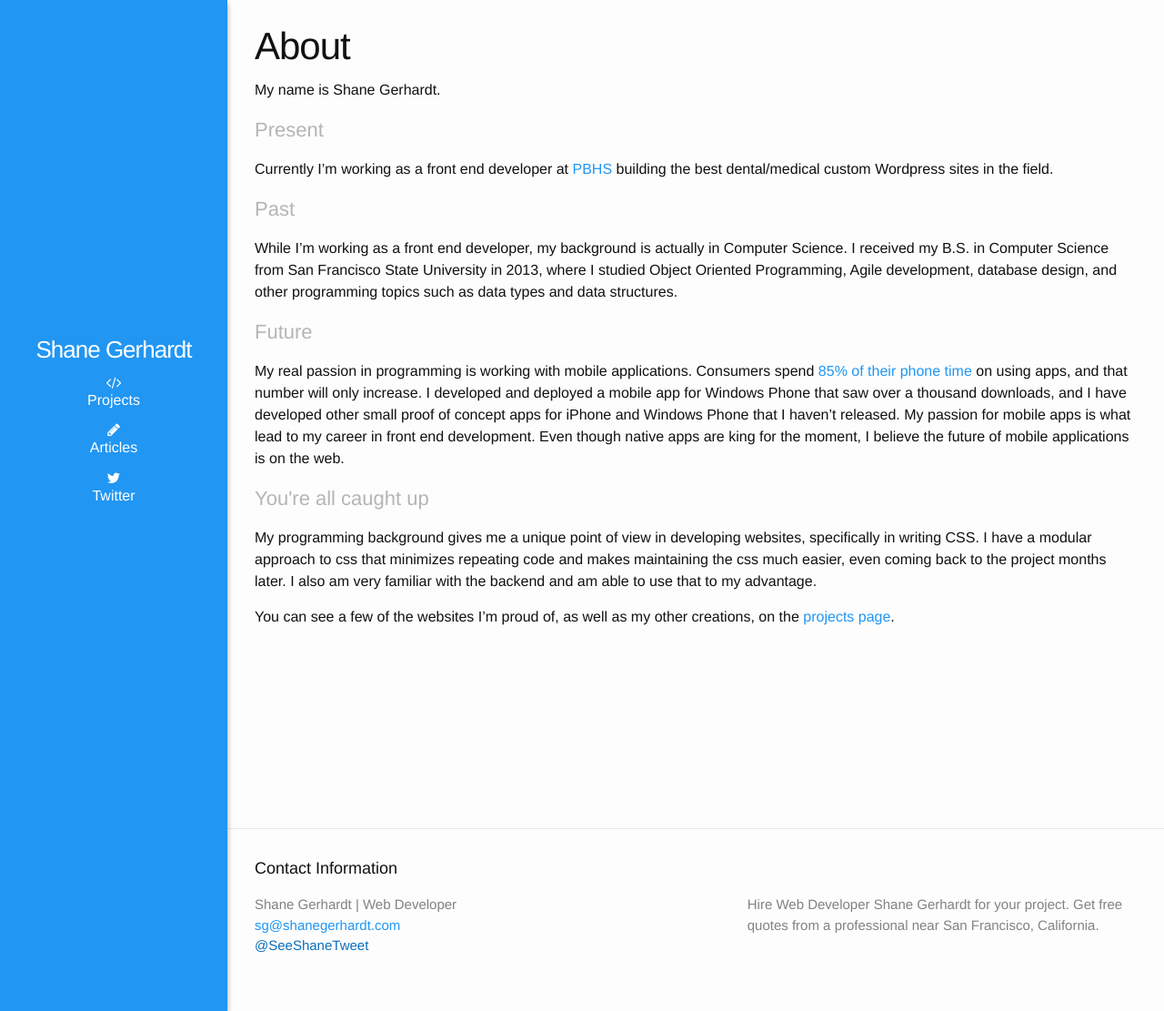
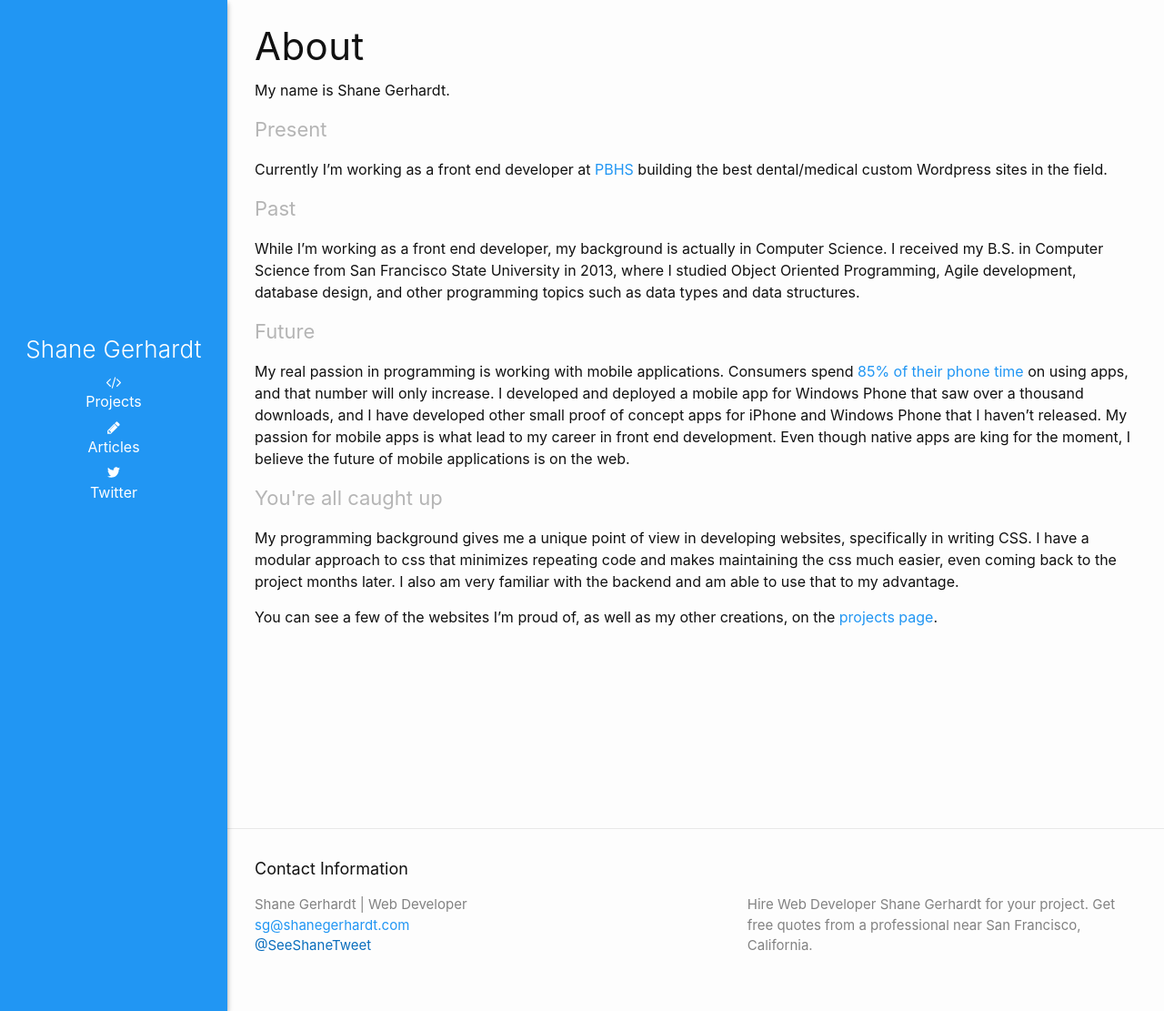
Before and after one commit to shanegerhardt/shanegerhardt.github.io, a Jekyll site: the page built from index.html, in a window 1280 px wide and 1111 px high. Shown: the whole window at 91% size. Built offline with Jekyll 4.4.1, drawn with Linux system fonts in a browser that asks for light colours; nearby versions of some CDN libraries.

Commit message:
changed to a system font stack and removed font awesome dependency

```diff
--- a/_includes/head.html
+++ b/_includes/head.html
@@ -13,14 +13,10 @@
   <style>
     {{ styles | scssify }}
   </style>
-  <link rel="preload" href="https://maxcdn.bootstrapcdn.com/font-awesome/4.5.0/css/font-awesome.min.css" as="style" onload="this.rel='stylesheet'">
   <link rel="preload" href="{{ "/css/main.css" | prepend: site.url }}" as="style" onload="this.rel='stylesheet'">
   <script>
     {% include assets.js %}
   </script>
-  <noscript>
-    <link rel="stylesheet" href="https://maxcdn.bootstrapcdn.com/font-awesome/4.5.0/css/font-awesome.min.css">
-  </noscript>
   <noscript>
     <link rel="stylesheet" href="{{ "/css/main.css" | prepend: site.url }}">
   </noscript>
--- a/_includes/sidebar.html
+++ b/_includes/sidebar.html
@@ -3,15 +3,15 @@
 
   <nav class="site-nav">
     <a class="page-link" href="{{ site.url }}/projects/">
-      <i class="fa fa-code"></i>
+      <svg width="17" height="17" viewBox="0 0 1792 1792" xmlns="http://www.w3.org/2000/svg"><path d="M553 1399l-50 50q-10 10-23 10t-23-10l-466-466q-10-10-10-23t10-23l466-466q10-10 23-10t23 10l50 50q10 10 10 23t-10 23l-393 393 393 393q10 10 10 23t-10 23zm591-1067l-373 1291q-4 13-15.5 19.5t-23.5 2.5l-62-17q-13-4-19.5-15.5t-2.5-24.5l373-1291q4-13 15.5-19.5t23.5-2.5l62 17q13 4 19.5 15.5t2.5 24.5zm657 651l-466 466q-10 10-23 10t-23-10l-50-50q-10-10-10-23t10-23l393-393-393-393q-10-10-10-23t10-23l50-50q10-10 23-10t23 10l466 466q10 10 10 23t-10 23z" fill="#fff"/></svg>
       <span class="hidden-xs">Projects</span>
     </a>
     <a class="page-link" href="{{ site.url }}/articles/">
-      <i class="fa fa-pencil"></i>
+      <svg width="17" height="17" viewBox="0 0 1792 1792" xmlns="http://www.w3.org/2000/svg"><path d="M491 1536l91-91-235-235-91 91v107h128v128h107zm523-928q0-22-22-22-10 0-17 7l-542 542q-7 7-7 17 0 22 22 22 10 0 17-7l542-542q7-7 7-17zm-54-192l416 416-832 832h-416v-416zm683 96q0 53-37 90l-166 166-416-416 166-165q36-38 90-38 53 0 91 38l235 234q37 39 37 91z" fill="#fff"/></svg>
       <span class="hidden-xs">Articles</span>
     </a>
     <a class="page-link" href="https://twitter.com/seeshanetweet">
-      <i class="fa fa-twitter"></i>
+      <svg width="17" height="17" viewBox="0 0 1792 1792" xmlns="http://www.w3.org/2000/svg"><path d="M1684 408q-67 98-162 167 1 14 1 42 0 130-38 259.5t-115.5 248.5-184.5 210.5-258 146-323 54.5q-271 0-496-145 35 4 78 4 225 0 401-138-105-2-188-64.5t-114-159.5q33 5 61 5 43 0 85-11-112-23-185.5-111.5t-73.5-205.5v-4q68 38 146 41-66-44-105-115t-39-154q0-88 44-163 121 149 294.5 238.5t371.5 99.5q-8-38-8-74 0-134 94.5-228.5t228.5-94.5q140 0 236 102 109-21 205-78-37 115-142 178 93-10 186-50z" fill="#fff"/></svg>
       <span class="hidden-xs">Twitter</span>
     </a>
   </nav>
--- a/_sass/_base.scss
+++ b/_sass/_base.scss
@@ -18,7 +18,7 @@ html {
 }
 
 body {
-    font: $base-font-weight 1rem/#{$base-line-height} $base-font-family;
+    font: $base-font-weight 1rem/#{$base-line-height} $system-font-family;
     color: $text-color;
     background-color: $background-color;
     -webkit-text-size-adjust: 100%;
--- a/_sass/_config.scss
+++ b/_sass/_config.scss
@@ -1,5 +1,6 @@
 // Our variables
 $base-font-family: "Helvetica Neue", Helvetica, Arial, sans-serif;
+$system-font-family: -apple-system, BlinkMacSystemFont, "Segoe UI", Roboto, Helvetica, Arial, sans-serif, "Apple Color Emoji", "Segoe UI Emoji", "Segoe UI Symbol";
 $base-font-size:   10px;
 $base-font-weight: 400;
 $small-font-size:  $base-font-size * 0.875;
--- a/_sass/_layout.scss
+++ b/_sass/_layout.scss
@@ -33,7 +33,7 @@
     font-size: 2.6rem;
     font-weight: 300;
     line-height: 56px;
-    letter-spacing: -1px;
+    letter-spacing: 0.01em;
     margin-bottom: 0;
     &,
     &:visited {
@@ -62,12 +62,24 @@
         display: inline-block;
         text-decoration: none;
         font-size: 2em;
+        line-height: 1em;
+        position: relative;
+        height: 100%;
         & + .page-link {
           margin: 0 0 0 0.5em;
         }
 
         span {
           display: none;
+        }
+
+        svg {
+          display: inline-block;
+          height: 1em;
+          width: auto;
+          position: relative;
+          top: 50%;
+          transform: translateY(-50%);
         }
     }
 }
@@ -82,6 +94,7 @@
     .page-link {
       display: block;
       font-size: 1em;
+      height: auto;
       & + .page-link {
         margin: 0.8em 0 0 0;
       }
@@ -91,10 +104,11 @@
       &:hover span {
         text-decoration: underline;
       }
-    }
-    i {
-      min-height: 1em;
-      display: block;
+      svg {
+          margin-bottom: 0.2em;
+          transform: none;
+          position: static;
+      }
     }
   }
 }
@@ -236,7 +250,7 @@
 
 .post-title {
     font-size: 42px;
-    letter-spacing: -1px;
+    letter-spacing: 0.01em;
     line-height: 1;
 }
 
```
